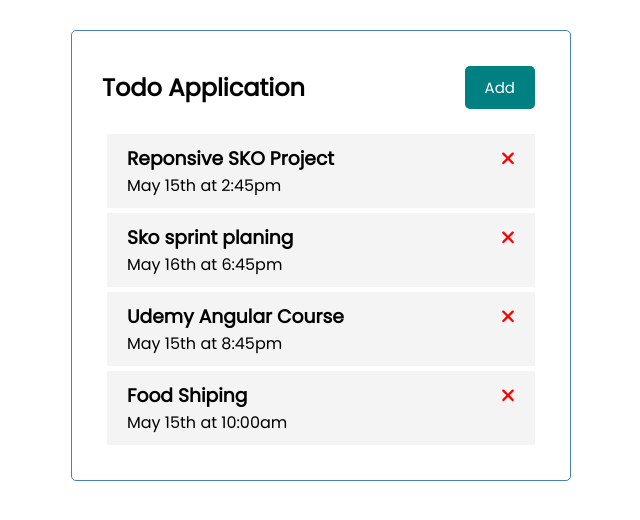
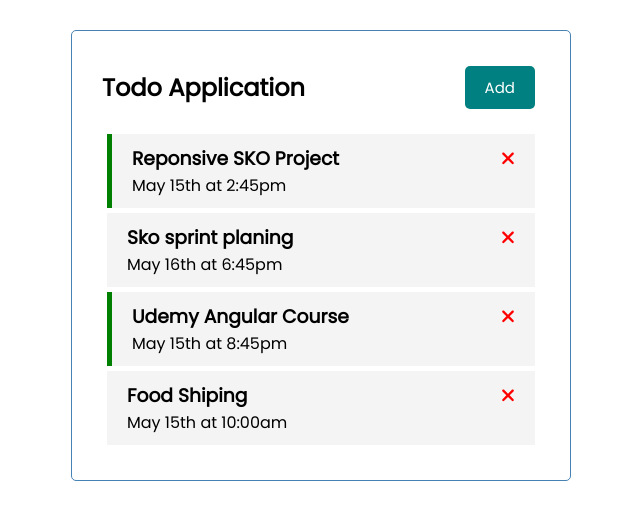
Before and after one commit to aamahi/todo-Angular, an Angular app: page / in a window 1280 px wide. Shown: the top 520 px of the page, without its empty margins (319-959 px from the left). Built offline with nearby package versions, Linux system fonts and the light colour scheme; data requests are answered from the project's data file.

Commit message:
Remainder show in task-list

```diff
--- a/src/app/components/task-item/task-item.component.html
+++ b/src/app/components/task-item/task-item.component.html
@@ -1,4 +1,4 @@
-<div class="task">
+<div [ngClass]="{ remainder:task.remainder }" class="task">
   <h3> {{task.text}} <fa-icon
     [ngStyle]="{color:'red'}"
     [icon]="faTimes"
```
